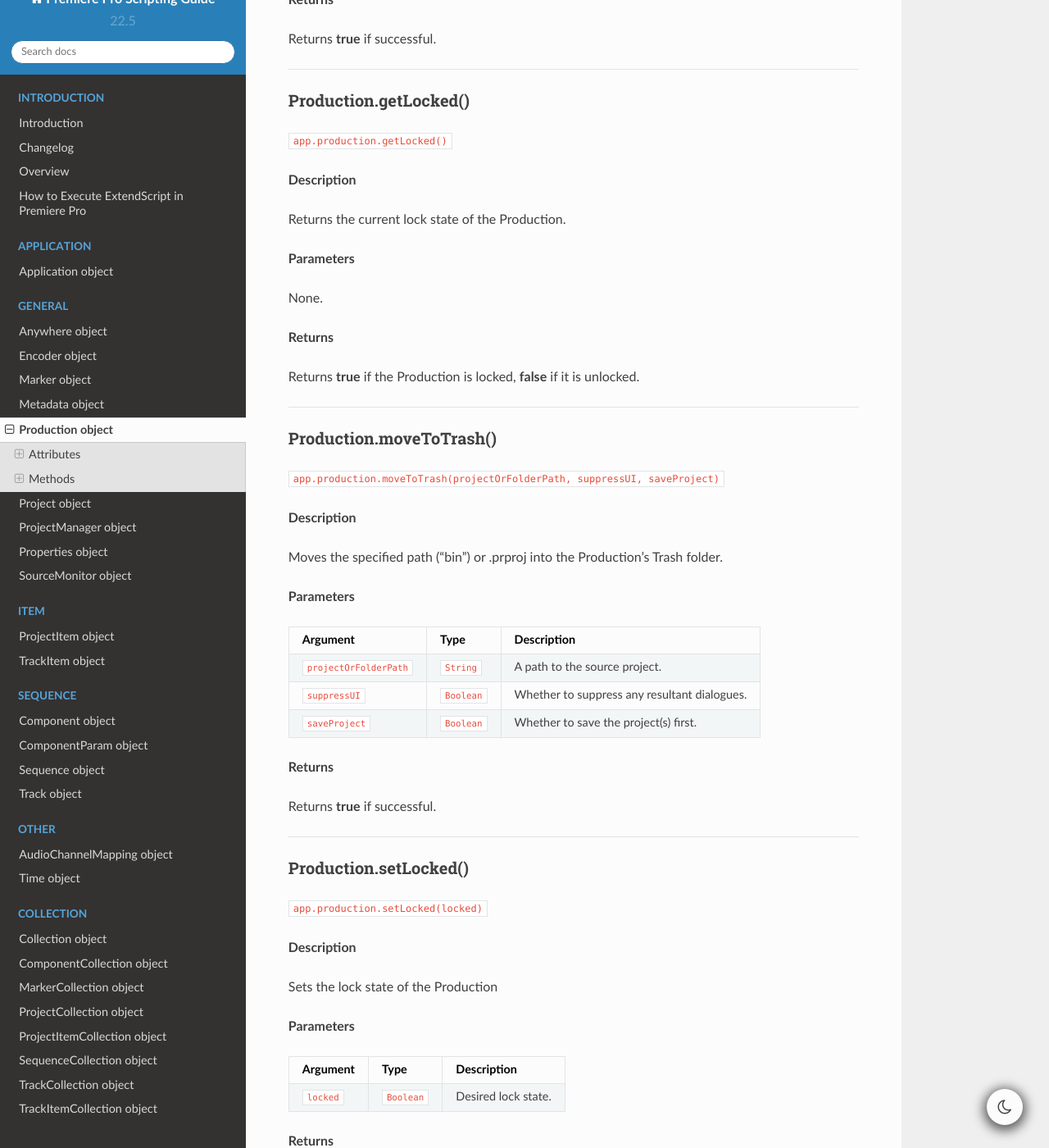
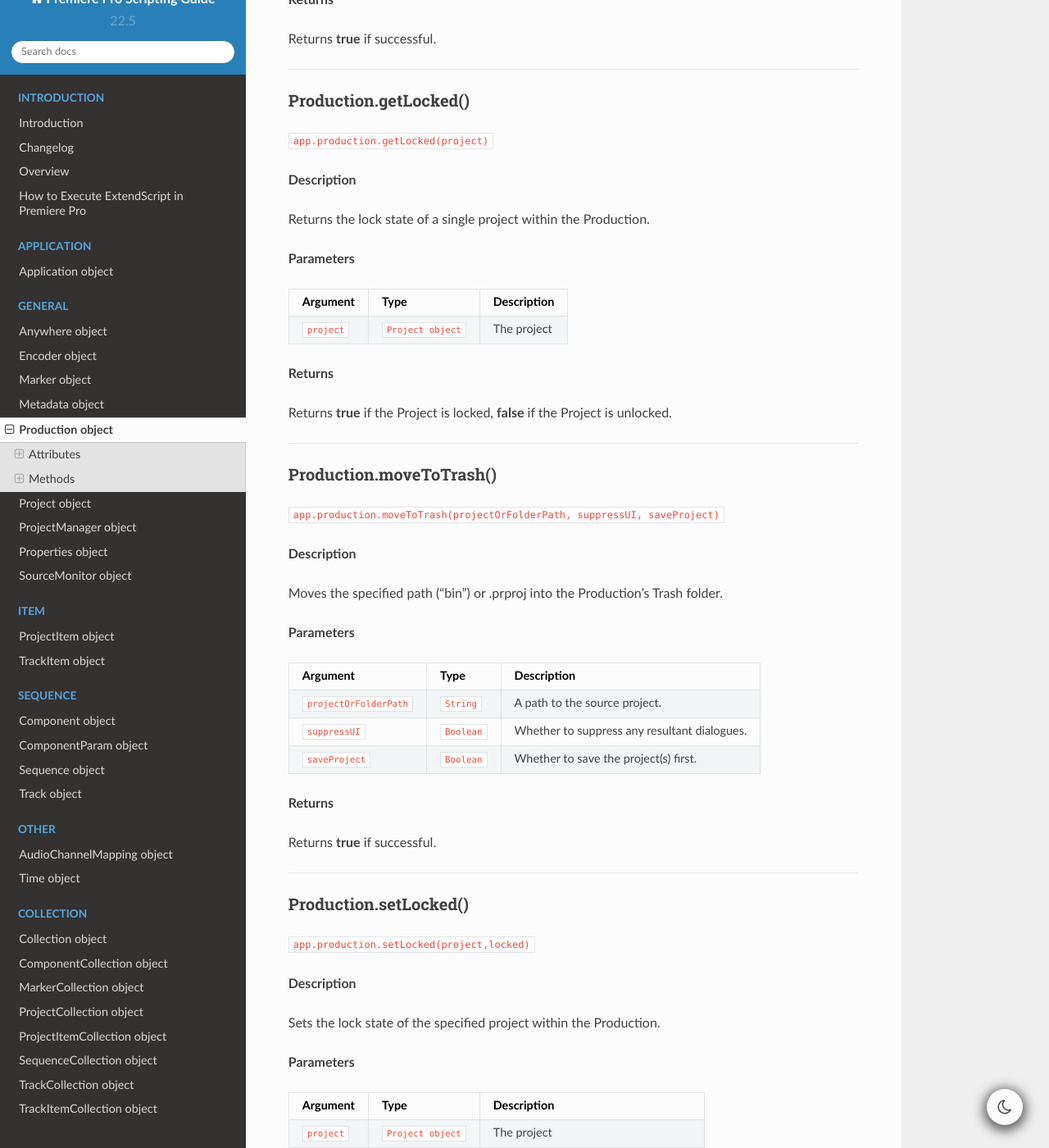
Before and after one commit to docsforadobe/premiere-scripting-guide, a Sphinx documentation site: the page built from docs/general/production.rst, in a window 1280 px wide and 1400 px high, scrolled down 2231 px. Shown: the whole window at 82% size. Built offline with Sphinx 7.4.7 and the Read the Docs theme 2.0.0, drawn with Linux system fonts in a browser that asks for light colours; some of the changed text lies outside the part shown.

Commit message:
Doc Update
details on getLocked and setLocked

```diff
--- a/docs/general/production.rst
+++ b/docs/general/production.rst
@@ -124,19 +124,24 @@
 Production.getLocked()
 **************************
 
-``app.production.getLocked()``
+``app.production.getLocked(project)``
 
 **Description**
 
-Returns the current lock state of the Production.
+Returns the lock state of a single project within the Production.
 
 **Parameters**
 
-None.
+=======================  ===================  =======================
+Argument                 Type                 Description
+=======================  ===================  =======================
+``project``              ``Project object``   The project
+=======================  ===================  =======================
+
 
 **Returns**
 
-Returns **true** if the Production is locked, **false** if it is unlocked.
+Returns **true** if the Project is locked, **false** if the Project is unlocked.
 
 ----
 
@@ -172,20 +177,21 @@
 Production.setLocked()
 *********************************************
 
-``app.production.setLocked(locked)``
+``app.production.setLocked(project,locked)``
 
 **Description**
 
-Sets the lock state of the Production
+Sets the lock state of the specified project within the Production.
 
 **Parameters**
 
-================  ===========  =======================
-Argument          Type         Description
-================  ===========  =======================
-``locked``        ``Boolean``  Desired lock state.
-================  ===========  =======================
+================  ==================  =======================
+Argument          Type                Description
+================  ==================  =======================
+``project``       ``Project object``  The project
+``locked``        ``Boolean``         ``True`` for locked, ``false`` for unlocked.
+================  ==================  =======================
 
 **Returns**
 
-Returns **true** if successful.
+None.
```
